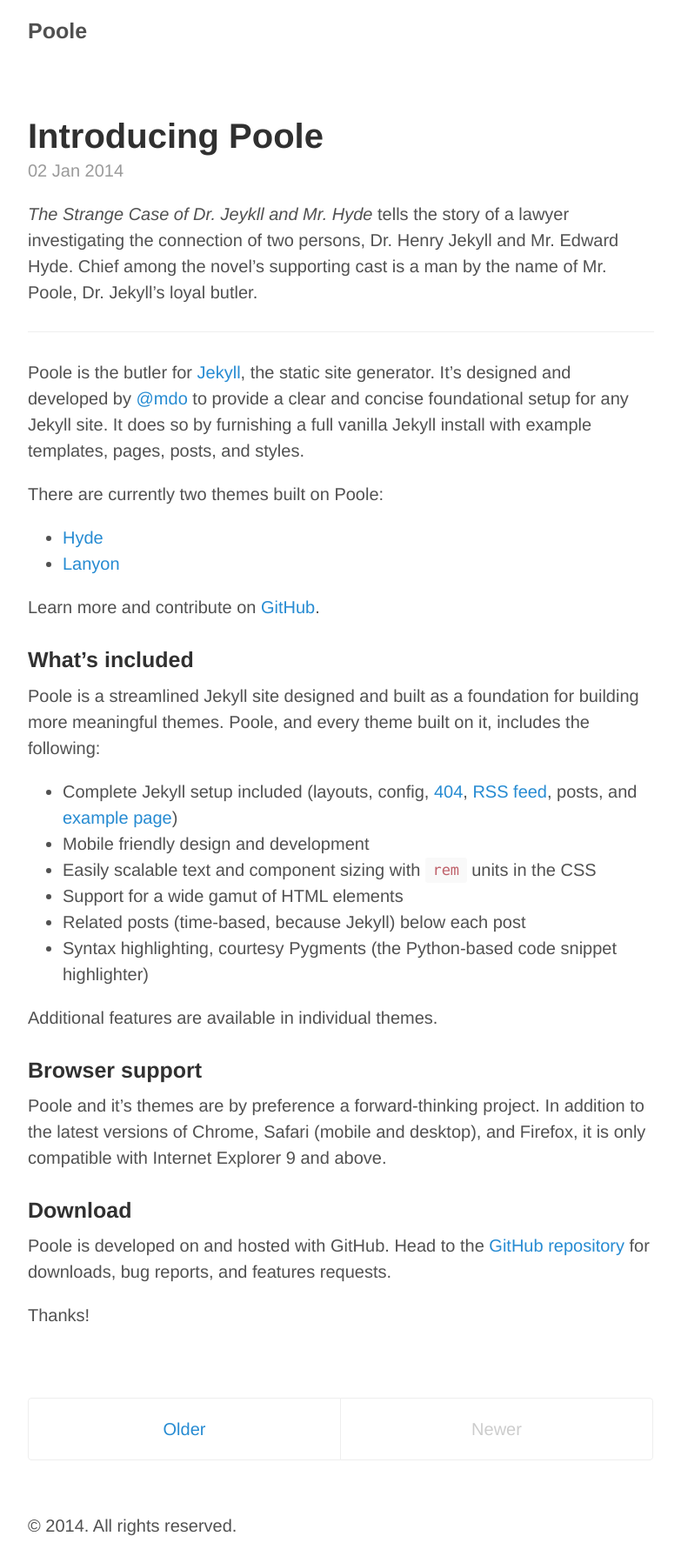
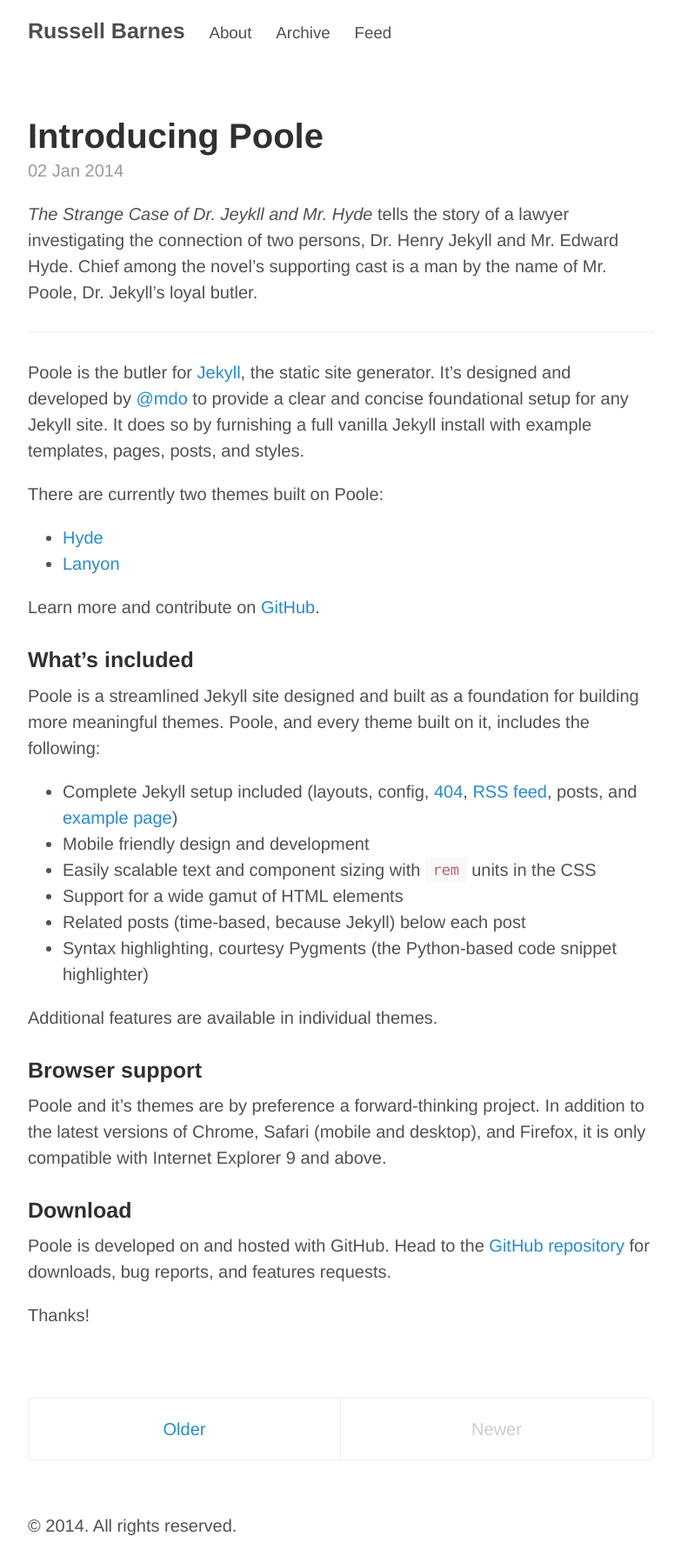
Before and after one commit to russb78/russb78.github.io, a Jekyll site: the page built from index.html, in a window 1280 px wide. Shown: the whole page at 87% size, without its empty margins (248-1031 px from the left). Built offline with Jekyll 4.4.1, drawn with Linux system fonts in a browser that asks for light colours; Markdown is read by kramdown in place of the engine named in the settings; the list of posts is cut into pages by our own code.

Commit message:
fixed issue with _config

```diff
--- a/_config.yml
+++ b/_config.yml
@@ -6,7 +6,7 @@
 permalink:        pretty
 
 # Setup
-title:            Poole
+title:            Russell Barnes
 tagline:          'The Jekyll Butler'
 description:      'Base theme for Jekyll themes by @mdo.'
 url:              http://russb78.github.io
@@ -22,3 +22,6 @@
 
 github:
   repo:           https://github.com/poole/poole
+
+# This is the list of pages to incldue in the header of the website.
+pages_list:       {'About':'/about','Archive':'/archive','Feed':'/atom.xml'}
```
